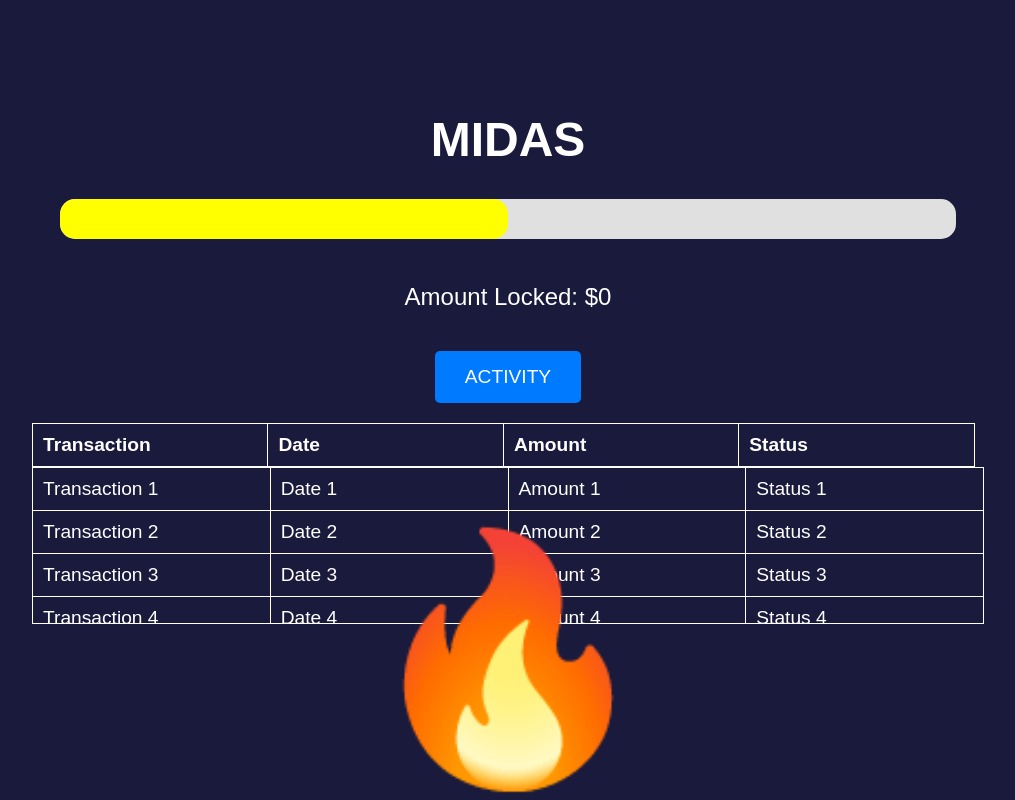
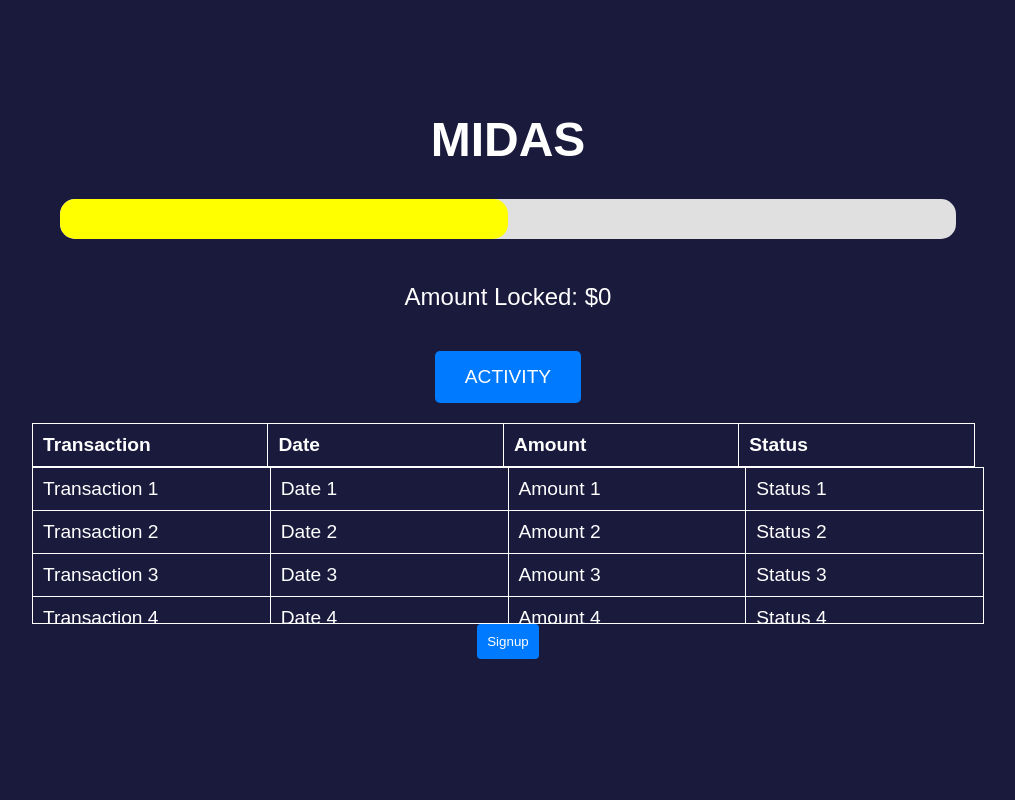
Before and after one commit to Darkarche3/Midas, a React (Create React App) app: page /home in a window 1280 px wide. Shown: the whole page, without its empty margins (132-1147 px from the left). Built offline with nearby package versions, Linux system fonts and the light colour scheme.

Commit message:
temp signup

```diff
--- a/src/pages/Home/homePage.jsx
+++ b/src/pages/Home/homePage.jsx
@@ -1,9 +1,9 @@
 import React, { useState, useEffect } from "react";
 import "./homePage.scss";
+import {Link } from "react-router-dom";
 
 const HomePage = () => {
   const [progress] = useState(50); // Example initial value
-
 
   useEffect(() => {
     const progressBar = document.querySelector(".app-progress-bar");
@@ -75,11 +75,9 @@
           </table>
         </div>
       </div>
-      <div className="fire-container">
-        <span role="img" aria-label="fire" className="app-fire-bottom">
-          🔥
-        </span>
-      </div>
+      <Link to="/signup">
+        <button>Signup</button>
+      </Link>
     </div>
   );
 };
```
